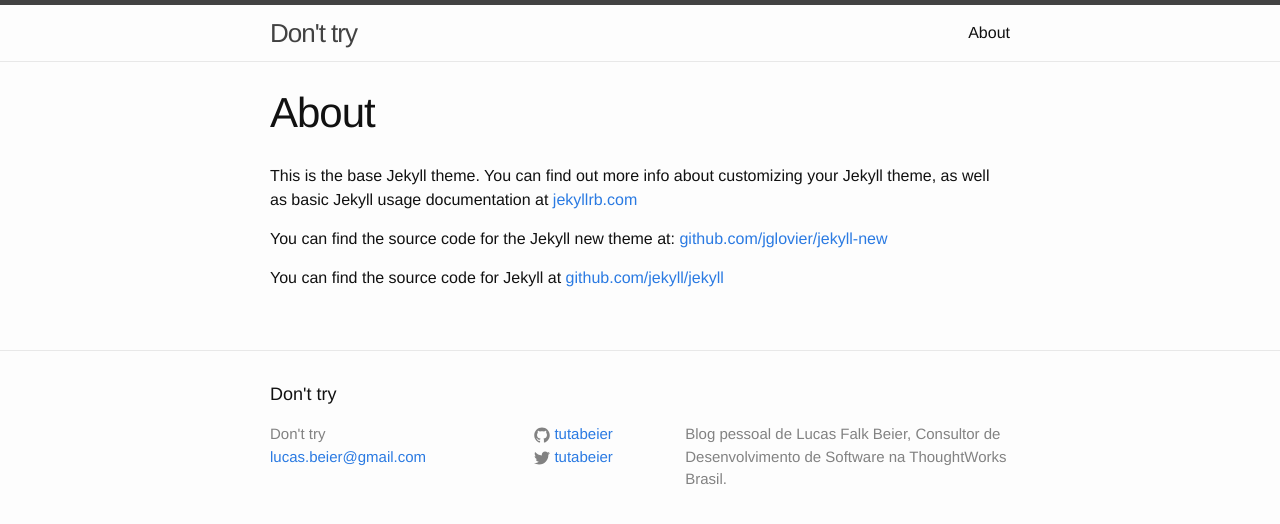
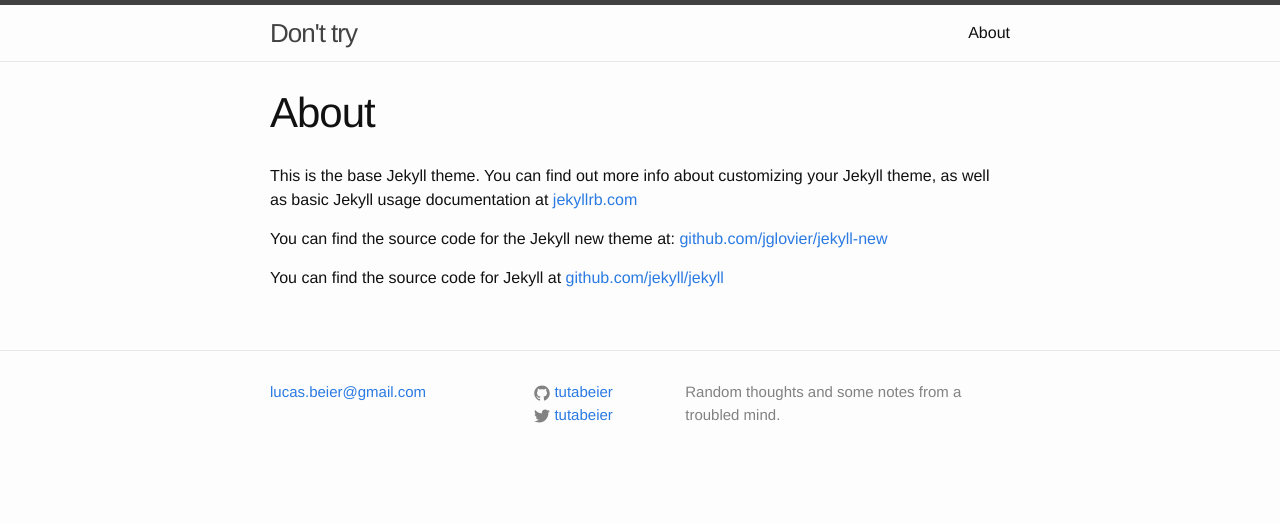
Before and after one commit to tutabeier/tutabeier.github.io, a Jekyll site: the page built from about.md, in a window 1280 px wide. Shown: the top 524 px of the page. Built offline with Jekyll 4.4.1, drawn with Linux system fonts in a browser that asks for light colours.

Commit message:
Alterado footer.

```diff
--- a/_config.yml
+++ b/_config.yml
@@ -2,7 +2,7 @@
 title: Don't try
 email: lucas.beier@gmail.com
 description: > # this means to ignore newlines until "baseurl:"
-  Blog pessoal de Lucas Falk Beier, Consultor de Desenvolvimento de Software na ThoughtWorks Brasil.
+  Random thoughts and some notes from a troubled mind.
 baseurl: "" # the subpath of your site, e.g. /blog/
 url: "http://tutabeier.github.io/" # the base hostname & protocol for your site
 twitter_username: tutabeier
--- a/_includes/footer.html
+++ b/_includes/footer.html
@@ -1,13 +1,9 @@
 <footer class="site-footer">
 
   <div class="wrapper">
-
-    <h2 class="footer-heading">{{ site.title }}</h2>
-
     <div class="footer-col-wrapper">
       <div class="footer-col  footer-col-1">
         <ul class="contact-list">
-          <li>{{ site.title }}</li>
           <li><a href="mailto:{{ site.email }}">{{ site.email }}</a></li>
         </ul>
       </div>
@@ -16,7 +12,7 @@
         <ul class="social-media-list">
           {% if site.github_username %}
           <li>
-            <a href="https://github.com/{{ site.github_username }}">
+            <a href="https://github.com/{{ site.github_username }}" target="_blank">
               <span class="icon  icon--github">
                 <svg viewBox="0 0 16 16">
                   <path fill="#828282" d="M7.999,0.431c-4.285,0-7.76,3.474-7.76,7.761 c0,3.428,2.223,6.337,5.307,7.363c0.388,0.071,0.53-0.168,0.53-0.374c0-0.184-0.007-0.672-0.01-1.32 c-2.159,0.469-2.614-1.04-2.614-1.04c-0.353-0.896-0.862-1.135-0.862-1.135c-0.705-0.481,0.053-0.472,0.053-0.472 c0.779,0.055,1.189,0.8,1.189,0.8c0.692,1.186,1.816,0.843,2.258,0.645c0.071-0.502,0.271-0.843,0.493-1.037 C4.86,11.425,3.049,10.76,3.049,7.786c0-0.847,0.302-1.54,0.799-2.082C3.768,5.507,3.501,4.718,3.924,3.65 c0,0,0.652-0.209,2.134,0.796C6.677,4.273,7.34,4.187,8,4.184c0.659,0.003,1.323,0.089,1.943,0.261 c1.482-1.004,2.132-0.796,2.132-0.796c0.423,1.068,0.157,1.857,0.077,2.054c0.497,0.542,0.798,1.235,0.798,2.082 c0,2.981-1.814,3.637-3.543,3.829c0.279,0.24,0.527,0.713,0.527,1.437c0,1.037-0.01,1.874-0.01,2.129 c0,0.208,0.14,0.449,0.534,0.373c3.081-1.028,5.302-3.935,5.302-7.362C15.76,3.906,12.285,0.431,7.999,0.431z"/>
@@ -30,7 +26,7 @@
 
           {% if site.twitter_username %}
           <li>
-            <a href="https://twitter.com/{{ site.twitter_username }}">
+            <a href="https://twitter.com/{{ site.twitter_username }}"  target="_blank">
               <span class="icon  icon--twitter">
                 <svg viewBox="0 0 16 16">
                   <path fill="#828282" d="M15.969,3.058c-0.586,0.26-1.217,0.436-1.878,0.515c0.675-0.405,1.194-1.045,1.438-1.809
```
